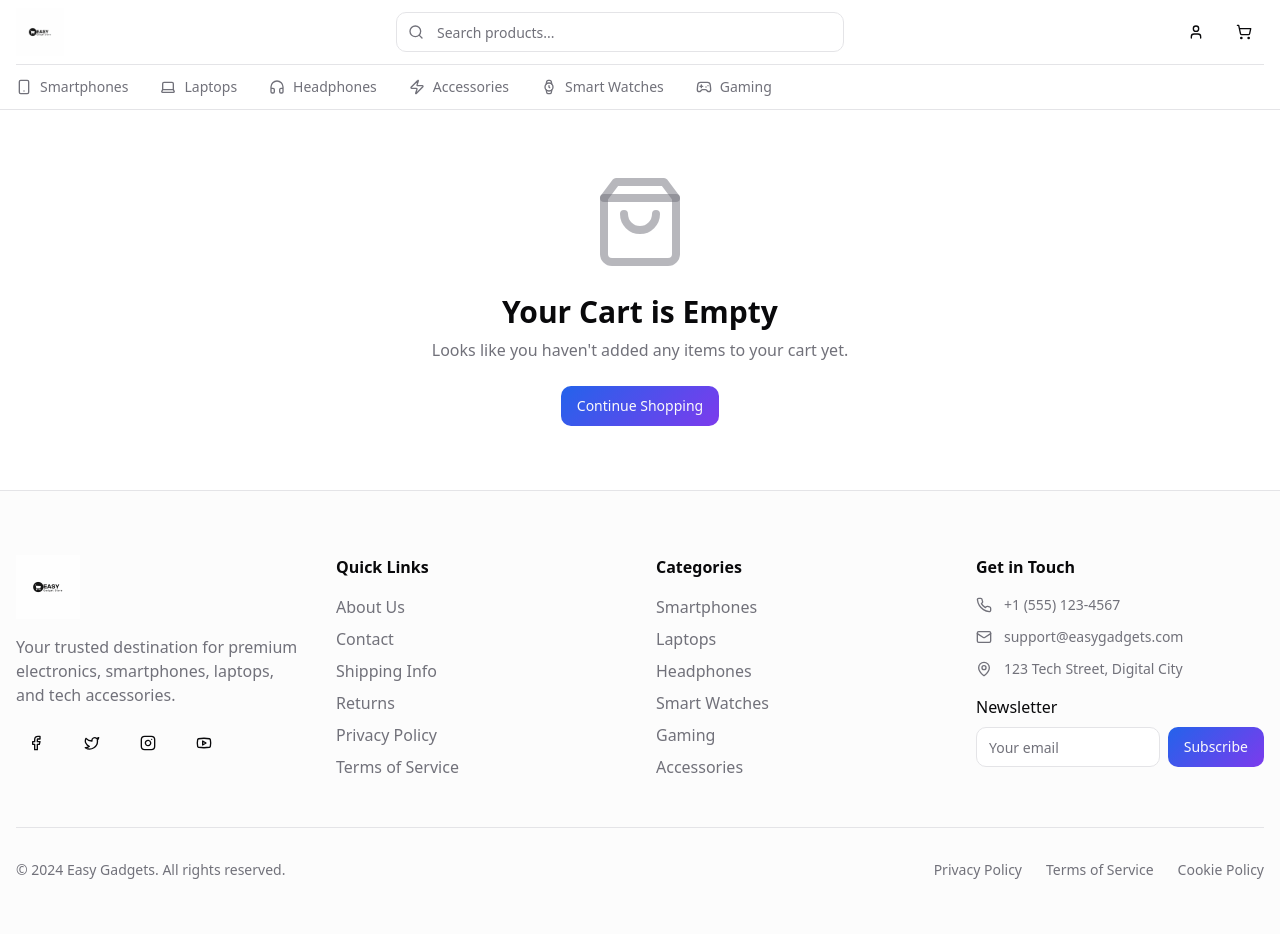
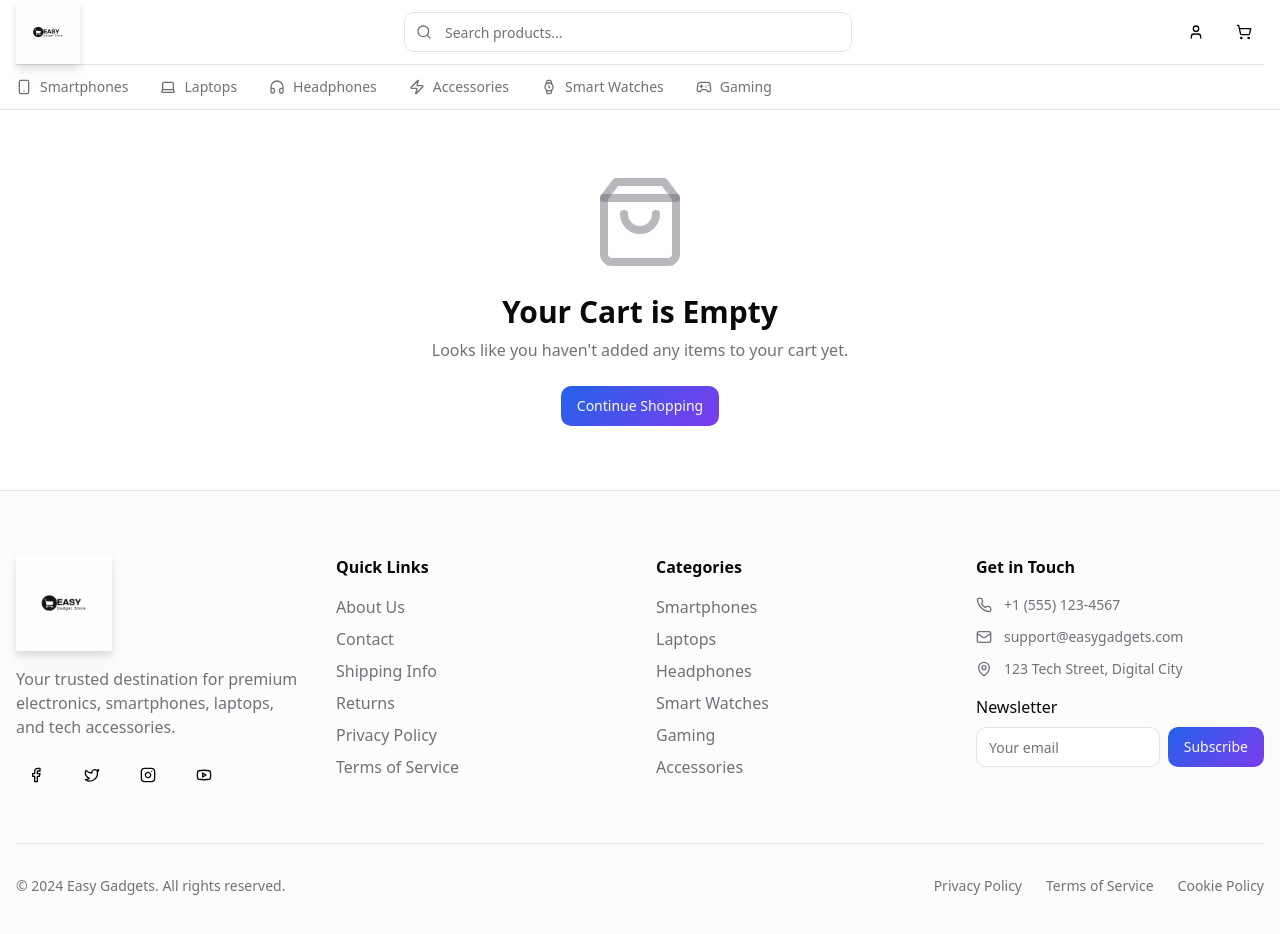
Before and after one commit to Samocology/easygadgets, a React (Vite) app: page /cart in a window 1280 px wide. Shown: the top 934 px of the page. Built offline with nearby package versions, Linux system fonts and the light colour scheme; the HTML template or start-up script is replaced by a standard one.

Commit message:
Refactor header and footer

```diff
--- a/src/components/Footer.tsx
+++ b/src/components/Footer.tsx
@@ -11,7 +11,7 @@ export const Footer = () => {
           {/* Brand */}
           <div className="space-y-4">
             <div className="flex items-center">
-              <img src={logo} alt="Easy Gadgets" className="h-16 w-16" />
+              <img src={logo} alt="Easy Gadgets" className="h-24 w-24 drop-shadow-lg" />
             </div>
             <p className="text-muted-foreground">
               Your trusted destination for premium electronics, smartphones, laptops, and tech accessories.
--- a/src/components/Header.tsx
+++ b/src/components/Header.tsx
@@ -36,7 +36,7 @@ export const Header = ({ cartCount = 0, onSearchChange, onCategorySelect }: Head
           <div className="flex items-center justify-between h-16">
             {/* Logo */}
             <div className="flex items-center" onClick={() => navigate('/')} role="button" aria-label="Easy Gadgets Home">
-              <img src={logo} alt="Easy Gadgets" className="h-12 w-12 hover:scale-105 transition-smooth cursor-pointer" />
+              <img src={logo} alt="Easy Gadgets" className="h-16 w-16 hover:scale-110 transition-smooth cursor-pointer drop-shadow-lg" />
             </div>
 
             {/* Search bar */}
@@ -108,7 +108,7 @@ export const Header = ({ cartCount = 0, onSearchChange, onCategorySelect }: Head
           <div className="flex items-center justify-between h-14">
             {/* Logo */}
             <div className="flex items-center" onClick={() => navigate('/')} role="button" aria-label="Easy Gadgets Home">
-              <img src={logo} alt="Easy Gadgets" className="h-10 w-10 hover:scale-105 transition-smooth cursor-pointer" />
+              <img src={logo} alt="Easy Gadgets" className="h-12 w-12 hover:scale-110 transition-smooth cursor-pointer drop-shadow-md" />
             </div>
 
             {/* Cart */}
```
